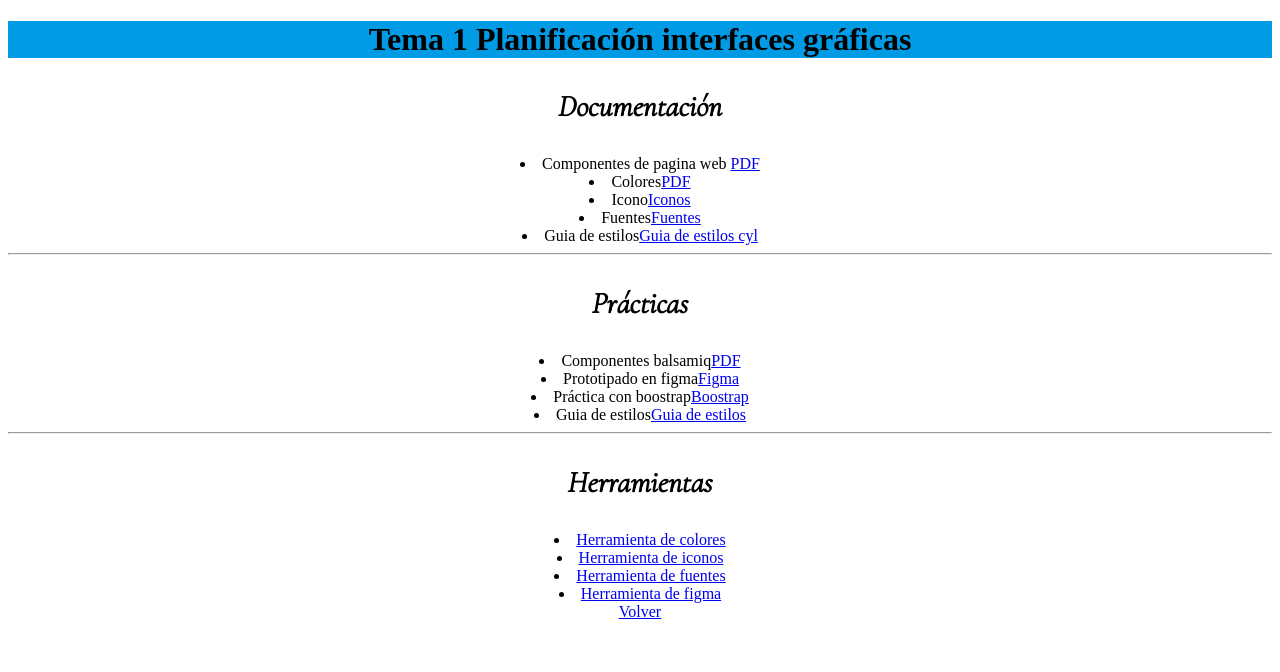
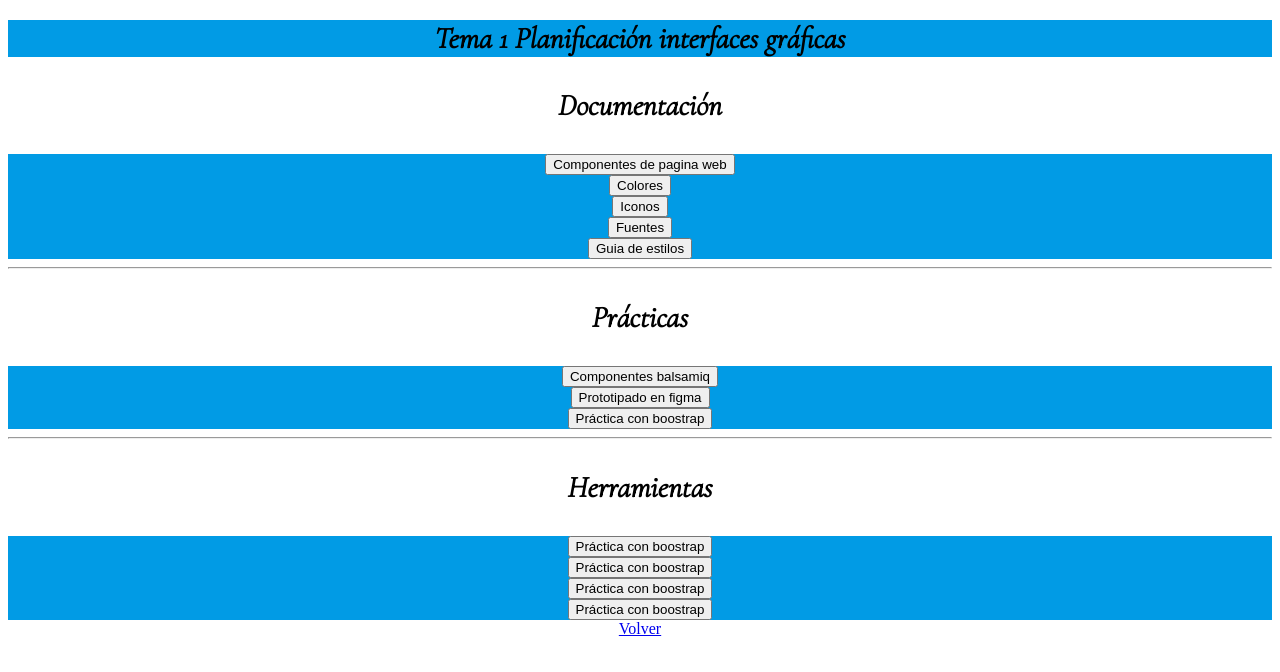
Before and after one commit to alvarodmar/2daw, a plain HTML site: page Tema1.html in a window 1280 px wide. Drawn offline with nearby package versions, Linux system fonts and the light colour scheme.

Commit message:
Update Tema1.html

```diff
--- a/Tema1.html
+++ b/Tema1.html
@@ -9,28 +9,50 @@
 </head>
 <body>
     <div>
-    <h1>Tema 1 Planificación interfaces gráficas</h1>
+    <h1 class="fuente">Tema 1 Planificación interfaces gráficas</h1>
     </div>
     <h3 class="fuente">Documentación</h3>
-    <li>Componentes de pagina web <a href="Componentes.pdf">PDF</a></li>
-    <li>Colores<a href="Colores.pdf">PDF</a></li>
-    <li>Icono<a href="icons.html">Iconos</a></li>
-    <li>Fuentes<a href="Fuentes.pdf">Fuentes</a></li>
-    <li>Guia de estilos<a href="http://www.jcyl.es/junta/guia/guia-estilos.html">Guia de estilos cyl</a></li>
+    <div class="buttons">
+        <button class="raise" onclick="location.href='Componentes.pdf'">Componentes de pagina web</button>
+    </div>
+    <div class="buttons">
+        <button class="raise" onclick="location.href='Colores.pdf'">Colores</button>
+    </div>
+    <div class="buttons">
+        <button class="raise" onclick="location.href='icons.html'">Iconos</button>
+    </div>
+    <div class="buttons">
+        <button class="raise" onclick="location.href='Fuentes.pdf'">Fuentes</button>
+    </div>
+    <div class="buttons">
+        <button class="raise" onclick="location.href='http://www.jcyl.es/junta/guia/guia-estilos.html'">Guia de estilos</button>
+    </div>
+
     <hr>
     <h3 class="fuente">Prácticas</h3>
-    <li>Componentes balsamiq<a href="Componentes-balsamiq.pdf">PDF</a></li>
-    <li>Prototipado en figma<a href="prototipado.png">Figma</a></li>
-    <li>Práctica con boostrap<a href="/boostrap/carrusel.html">Boostrap</a></li>
-    <li>Guia de estilos<a href="Guia-de-estilos.html">Guia de estilos</a></li>
-
+    <div class="buttons">
+        <button class="raise" onclick="location.href='Componentes-balsamiq.pdf'">Componentes balsamiq</button>
+    </div>
+    <div class="buttons">
+        <button class="raise" onclick="location.href='prototipado.png'">Prototipado en figma</button>
+    </div>
+    <div class="buttons">
+        <button class="raise" onclick="location.href='/boostrap/carrusel.html'">Práctica con boostrap</button>
+    </div>
     <hr>
     <h3 class="fuente">Herramientas</h3>
-    <li><a href="https://m2.material.io/design/color/applying-color-to-ui.html">Herramienta de colores</a></li>
-    <li><a href="https://fonts.google.com/icons?selected=Material+Icons">Herramienta de iconos</a></li>
-    <li><a href="https://m2.material.io/design/typography/understanding-typography.html#type-properties">Herramienta de fuentes</a></li>
-    <li><a href="https://www.figma.com/">Herramienta de figma</a></li>
-
+    <div class="buttons">
+        <button class="raise" onclick="location.href='https://m2.material.io/design/color/applying-color-to-ui.html'">Práctica con boostrap</button>
+    </div>
+    <div class="buttons">
+        <button class="raise" onclick="location.href='https://fonts.google.com/icons?selected=Material+Icons'">Práctica con boostrap</button>
+    </div>
+    <div class="buttons">
+    <button class="raise" onclick="location.href='https://m2.material.io/design/typography/understanding-typography.html#type-properties'">Práctica con boostrap</button>
+    </div>
+    <div class="buttons">
+        <button class="raise" onclick="location.href='https://www.figma.com/'">Práctica con boostrap</button>
+    </div>
     <a href="index.html">Volver</a>
 </body>
 </html>
```
